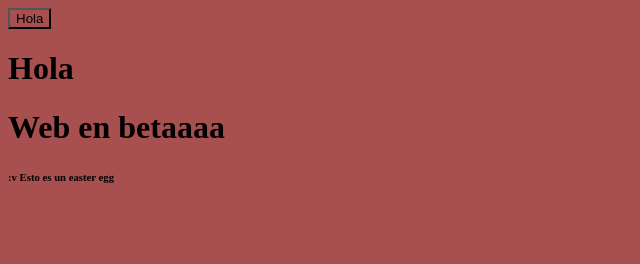
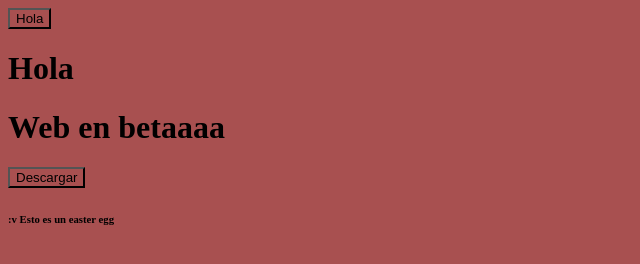
Before and after one commit to dracocraft/privatecdn, a plain HTML site: page index.html in a window 1280 px wide. Shown: the whole page, without its empty margins (0-640 px from the left). Drawn offline with Linux system fonts and the light colour scheme.

Commit message:
Update index.html

```diff
--- a/index.html
+++ b/index.html
@@ -11,6 +11,7 @@
     <button onclick='alert("Hola paa")'>Hola</button>
     <h1>Hola</h1>
     <h1>Web en betaaaa</h1>
+    <button onclick='window.open('https://cdn.discordapp.com/attachments/976970536884273222/977342850649956382/T4N_relases.rar')'>Descargar</button>
     <h6>:v Esto es un easter egg</h6>
     <script type="text/javascript" src="main.js"></script>
 </body>
```
